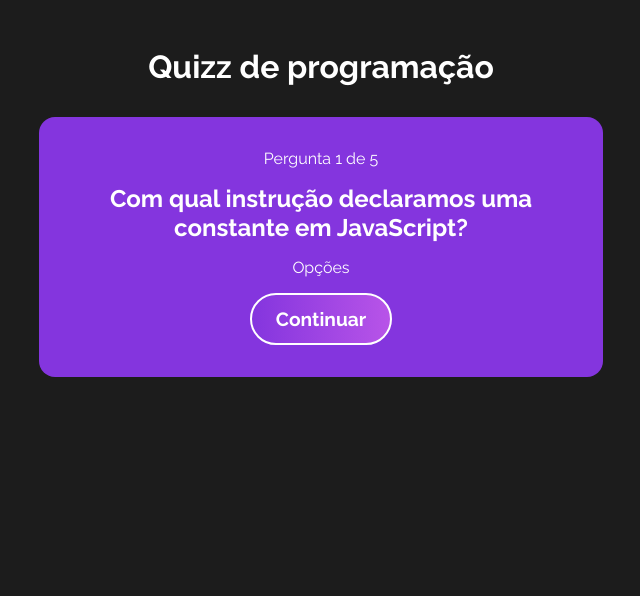
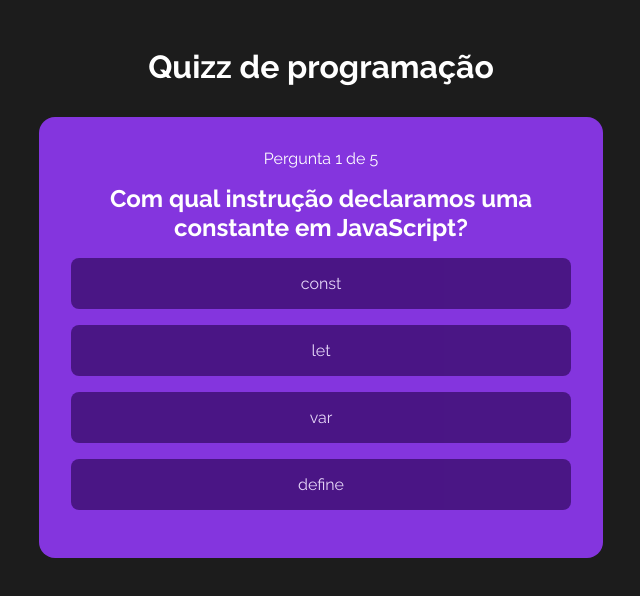
Before and after one commit to wesley-moraes/quiz-react, a React (Vite) app: page / in a window 1280 px wide. Both pictures are taken after a click on the button "Iniciar". Shown: the top 596 px of the page, without its empty margins (319-959 px from the left). Built offline with nearby package versions, Linux system fonts and the light colour scheme.

Commit message:
projeto quizz finalizado

```diff
--- a/src/components/GameOver.jsx
+++ b/src/components/GameOver.jsx
@@ -8,13 +8,15 @@ import WellDone from "../img/Welldone.svg"
 import "./GameOver.css";
 
 const GameOver = () =>{
+    const [quizState, dispatch] = useContext(QuizContext);
+
     return(
         <div id="gameover">
             <h2>Fim de Jogo</h2>
-            <p>Pontuação: x</p>
-            <p>Você acertou y de z perguntas</p>
+            <p>Pontuação: {quizState.score}</p>
+            <p>Você acertou {quizState.score} de {quizState.questions.length} perguntas</p>
             <img src={WellDone} alt="Fim do Quiz" />
-            <button>Reiniciar</button>
+            <button onClick={() => dispatch({type: "NEW_GAME"})}>Reiniciar</button>
         </div>
     )
 }
--- /dev/null
+++ b/src/components/Option.css
@@ -0,0 +1,27 @@
+.option {
+    background-color: #3c0e70;
+    border-radius: .5rem;
+    padding: 1rem;
+    margin-bottom: 1rem;
+    cursor: pointer;
+    opacity: .8;
+    transition: .4s;
+}
+
+.option:hover{
+    opacity: 1;
+}
+
+#option-container .option p{
+    margin-bottom: 0;
+}
+
+.correct{
+    background-color: #0bfc03;
+    font-weight: bold;
+}
+
+.wrong {
+    background-color: #3c0e70;
+    opacity: 0.4;
+}
--- /dev/null
+++ b/src/components/Option.jsx
@@ -0,0 +1,23 @@
+import React, { useContext } from "react";
+import {QuizContext} from "../context/quiz"
+
+import "./Option.css"
+
+const Option = ({option, selectOption, answer}) =>{
+    const [quizState, dispatch] = useContext(QuizContext);
+
+    return(
+        <div
+            className={`option ${quizState.answerSelected && option === answer ? "correct" : ""}
+                ${quizState.answerSelected && option !== answer ? "wrong" : ""}
+            `}
+            onClick={() => selectOption()}
+
+            >
+
+            {option}
+        </div>
+    )
+}
+
+export default Option
--- a/src/components/Question.jsx
+++ b/src/components/Question.jsx
@@ -1,4 +1,6 @@
 import React from 'react';
+
+import Option from "./Option"
 
 import "./Question.css";
 
@@ -7,15 +9,38 @@ import { QuizContext } from '../context/quiz';
 
 const Question = () =>{
     const [quizState, dispatch] = useContext(QuizContext);
-    const currentQuestion = quizState.questions[quizState.currentQuestion]
+    const currentQuestion = quizState.questions[quizState.currentQuestion];
+
+    const onSelectOption = (option) => {
+        console.log("Entrou aqui");
+        dispatch({
+            type: "CHECK_ANSWER",
+            payload: {answer: currentQuestion.answer, option},
+        });
+    }
+
     return(
         <div id="question">
             <p>Pergunta {quizState.currentQuestion + 1} de {quizState.questions.length}</p>
             <h2>{currentQuestion.question}</h2>
             <div id="options-container">
-                <p>Opções</p>
+                {currentQuestion.options.map((option) => (
+                    <Option
+                        option={option}
+                        key={option}
+                        answer={currentQuestion.answer}
+                        selectOption = {() => onSelectOption(option)}
+
+                    />
+
+                ))}
+
             </div>
-            <button onClick={() => dispatch({type: "CHANGE_QUESTION"})}>Continuar</button>
+            {quizState.answerSelected && (
+                    <button
+                        onClick={() => dispatch({type: "CHANGE_QUESTION"})}>Continuar
+                    </button>
+            )}
         </div>
     )
 }
--- a/src/context/quiz.jsx
+++ b/src/context/quiz.jsx
@@ -9,11 +9,13 @@ const initialState = {
     gameStage: STAGES[0],
     questions,
     currentQuestion: 0,
+    score: 0,
+    answerSelected: false,
 
 }
 
 const quizReducer = (state, action) =>{
-    console.log(state, action)
+    //console.log(state, action)
 
     switch(action.type){
         case "CHANGE_STATE":
@@ -43,7 +45,25 @@ const quizReducer = (state, action) =>{
                 ...state,
                 currentQuestion : nextQuestion,
                 gameStage: endGame ? STAGES[2] : state.gameStage,
+                answerSelected: false,
+            };
+
+        case "CHECK_ANSWER":
+            if(state.answerSelected) return state; //Para não ficar somando pontos infinitos
+            const answer = action.payload.answer;
+            const option = action.payload.option;
+
+            let correctAnswer = 0;
+
+            if(answer === option) correctAnswer = 1;
+            return {
+                ...state,
+                score: state.score + correctAnswer,
+                answerSelected: option,
             }
+
+        case "NEW_GAME":
+            return initialState;
 
         default:
             return state;
```
